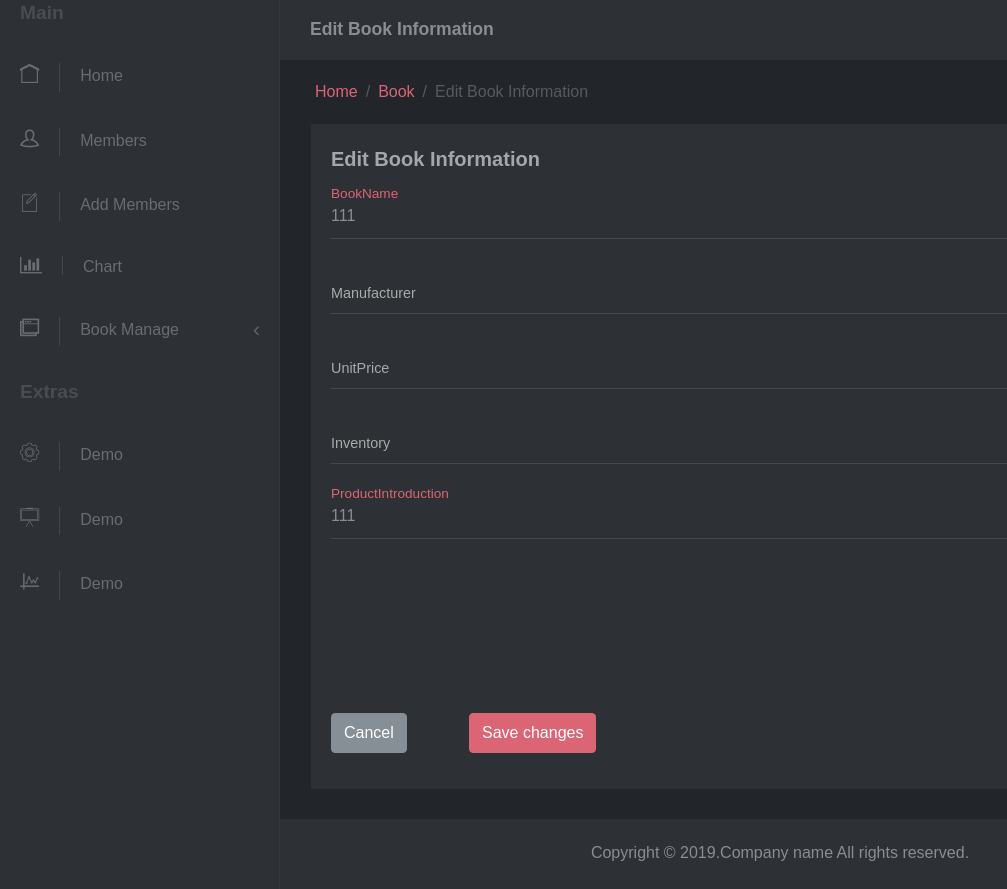
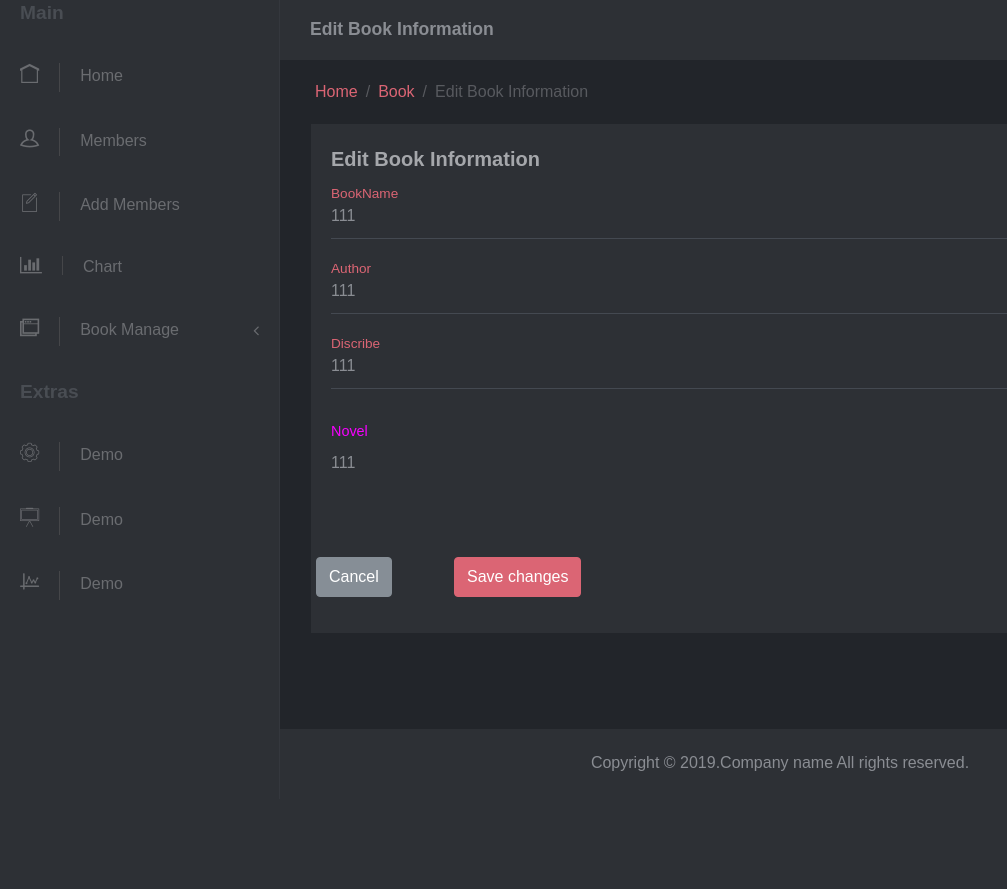
Before and after one commit to ToryPleiades/AudioBook_Platform, a Django app: template AudioBook_Platform/templates/backstage/goods/edit.html in a window 1280 px wide. Shown: the part 82-971 px from the top of the page, without its empty margins (0-1007 px from the left). After the commit the page ends 853 px from the top, so only its background shows below. Run offline with Django 3.2, Linux system fonts and the light colour scheme; the template is opened without the code that fills it: values that come from a table or form of the project are taken from there, others are empty; data comes from the database, SQL or seed files in the repository; some libraries are stand-ins or nearby versions; some web fonts are replaced.

Commit message:
edit fun update

```diff
--- a/AudioBook_Platform/templates/backstage/base.html
+++ b/AudioBook_Platform/templates/backstage/base.html
@@ -23,6 +23,23 @@
     <link rel="stylesheet" href="{% static 'backstage/css/custom.css' %}">
     <!-- Favicon-->
     <link rel="shortcut icon" href="{% static 'favicon.ico' %}">
+
+    <style>
+        textarea {
+            width: 100px;
+            min-height: 20px;
+            max-height: 70px;
+            outline: 0;
+            border: 1px solid #397EFF;
+            font-size: 13px;
+            overflow-x: hidden;
+            overflow-y: auto;
+            -webkit-user-modify: read-write-plaintext-only;
+        }
+        [contentEditable=true]:empty:not(:focus):before {
+            content: attr(data-text);
+        }
+    </style>
 </head>
 
 <body>
@@ -56,12 +73,12 @@
         <!-- Sidebar Navidation Menus-->
         <span class="heading">Main</span>
         {% block sidebar %}
-            {% endblock%}
+        {% endblock %}
         <span class="heading">Extras</span>
         <ul class="list-unstyled">
-                <li> <a href="#"><i class="icon-settings"></i>Demo</a></li>
-                <li> <a href="#"><i class="icon-writing-whiteboard"></i>Demo</a></li>
-                <li> <a href="#"><i class="icon-chart"></i>Demo</a></li>
+            <li><a href="#"><i class="icon-settings"></i>Demo</a></li>
+            <li><a href="#"><i class="icon-writing-whiteboard"></i>Demo</a></li>
+            <li><a href="#"><i class="icon-chart"></i>Demo</a></li>
         </ul>
     </nav>
     <!-- Sidebar Navigation end-->
--- a/AudioBook_Platform/templates/backstage/goods/add.html
+++ b/AudioBook_Platform/templates/backstage/goods/add.html
@@ -78,7 +78,7 @@
                                         </div>
                                         <div class="line"></div>
                                         <div class="form-group-material">
-                                            <label for="product-introduction" class="label-material">Content<br>
+                                            <label for="novel" class="label-material">Content<br>
                                                 <textarea id="novel" name="Novel" class="input-material"></textarea>
                                             </label>
                                         </div>
--- a/AudioBook_Platform/templates/backstage/goods/edit.html
+++ b/AudioBook_Platform/templates/backstage/goods/edit.html
@@ -30,7 +30,7 @@
         <ul class="breadcrumb">
             <li class="breadcrumb-item"><a href="{% url 'backstage_index' %}">Home</a></li>
             <li class="breadcrumb-item"><a href="{% url 'backstage_goods_index' %}">Book</a></li>
-        <li class="breadcrumb-item active">Edit Book Information </li>
+            <li class="breadcrumb-item active">Edit Book Information</li>
         </ul>
     </div>
     <section class="no-padding-top">
@@ -41,7 +41,7 @@
                         <div class="title"><strong>Edit Book Information</strong></div>
                         <div class="block-body">
                             <form id="edit-profile" action="{% url 'backstage_goods_update' goods.id %}"
-                            class="form-horizontal" method="POST">
+                                  class="form-horizontal" method="POST" onclick="assign()">
                                 {% csrf_token %}
                                 <div class="row">
                                     <div class="col-sm-12">
@@ -52,39 +52,36 @@
                                         </div>
                                         <div class="line"></div>
                                         <div class="form-group-material">
-                                        <input id="manufacturer" type="text" name="Manufacturer" required
-                                            class="input-material" value="{{ goods.company }}">
-                                        <label for="manufacturer" class="label-material">Manufacturer </label>
-                                    </div>
-                                    <div class="line"></div>
-                                    <div class="form-group-material">
-                                        <input id="unit-price" type="text" name="unitPrice" required
-                                            class="input-material" value="{{ goods.price }}">
-                                        <label for="unit-price" class="label-material">UnitPrice </label>
-                                    </div>
-                                    <div class="line"></div>
-                                    <div class="form-group-material">
-                                        <input id="inventory" type="text" name="Inventory" required
-                                            class="input-material" value="{{ goods.store }}">
-                                        <label for="inventory" class="label-material">Inventory </label>
+                                            <input id="author" type="text" name="Author" required
+                                                   class="input-material" value="{{ goods.author }}">
+                                            <label for="manufacturer" class="label-material">Author</label>
                                         </div>
                                         <div class="line"></div>
                                         <div class="form-group-material">
                                             <input id="product-introduction" name="productIntroduction" required
                                                    class="input-material" value="{{ goods.content }}">
-                                        <label for="product-introduction" class="label-material">ProductIntroduction
-                                        </label>
+                                            <label for="product-introduction" class="label-material">Discribe</label>
                                         </div>
                                         <div class="line"></div>
+                                        <div class="form-group-material">
+                                            <label for="product-introduction" class="label-material"
+                                                   style="color: #f700ff">Novel</label><br>
+                                            <div id="Novel-div" contenteditable="true" class="label-material">
+                                                {{ goods.novel }}
+                                            </div>
+                                            <textarea id="Novel-text" name="Novel"
+                                                      style="visibility: hidden"></textarea>
                                         </div>
                                     </div>
                                     <div class="line"></div>
                                     <br><br><br><br><br><br>
+
                                     <div class="form-group row">
                                         <div class="col-sm-12 ml-auto">
                                             <button type="reset" class="btn btn-secondary">Cancel</button>
                                             &nbsp;&nbsp;&nbsp;&nbsp;&nbsp;&nbsp;&nbsp;&nbsp;&nbsp;&nbsp;&nbsp;&nbsp;
                                             <button type="submit" class="btn btn-primary">Save changes</button>
+                                        </div>
                                     </div>
                                 </div>
                             </form>
@@ -94,4 +91,11 @@
             </div>
         </div>
     </section>
+    <script>
+        function assign() {
+            let content = document.getElementById("Novel-div").innerHTML
+            let textarea = document.getElementById("Novel-text")
+            textarea.innerHTML = content
+        }
+    </script>
 {% endblock %}
--- a/AudioBook_Platform/templates/backstage/goods/index.html
+++ b/AudioBook_Platform/templates/backstage/goods/index.html
@@ -11,7 +11,7 @@
         <ul id="exampledropdownDropdown" class="collapse list-unstyled ">
             <li><a href="{% url 'backstage_types_index' %}">Browse Category</a></li>
             <li><a href="{% url 'backstage_types_add' 0 %}">Add Category</a></li>
-            <li class="active"><a href="{% url 'backstage_goods_index' %}">Book Info</a></li class="active">
+            <li class="active"><a href="{% url 'backstage_goods_index' %}">Book Info</a></li>
             <li><a href="{% url 'backstage_goods_add' %}">Book Addition</a></li>
         </ul>
     </li>
@@ -97,6 +97,7 @@
                                     <th>BookName</th>
                                     <th>Author</th>
                                     <th>Category</th>
+                                    <th>Introduction</th>
                                     <th>Add time</th>
                                     <th>Operation</th>
                                 </tr>
@@ -108,6 +109,7 @@
                                     <th>{{ vo.goods }}</th>
                                     <th>{{ vo.author }}</th>
                                     <td>{{ vo.typename }}</td>
+                                    <td>{{ vo.content }}</td>
                                     <td>{{ vo.addtime }}</td>
                                     <td>
                                         <a style="text-decoration: none;" href="{% url 'backstage_goods_edit' vo.id %}"
```
Also changed, not shown: AudioBook_Platform/AudioBook/views/books.py (+3 -4 lines). Lines whose indentation alone changed are shown as unchanged.
